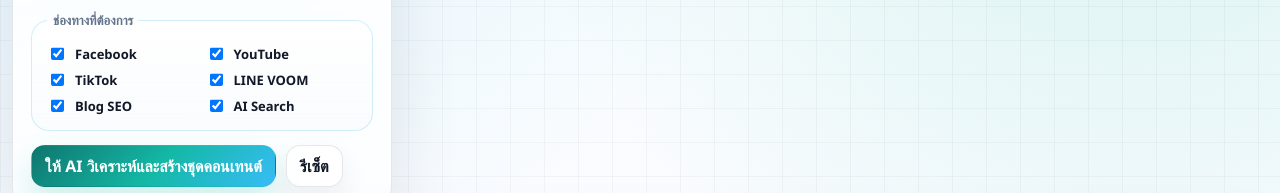
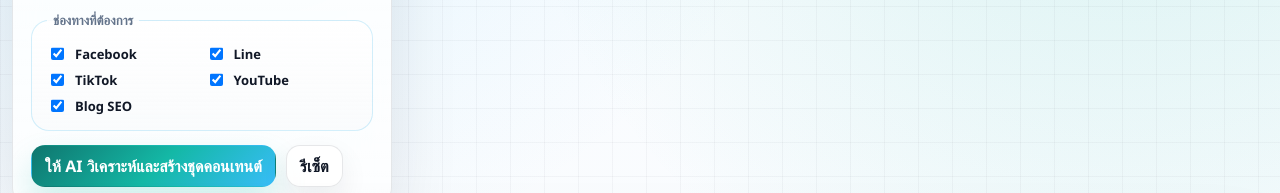
Before and after one commit to flooksatawat/social-content-studio, a website: page index.html in a window 1280 px wide. Shown: the part 538-731 px from the top of the page. Drawn offline with Linux system fonts and the light colour scheme; no server answers.

Commit message:
Reorder channel options

```diff
--- a/index.html
+++ b/index.html
@@ -70,11 +70,10 @@
             <fieldset class="channel-fieldset">
               <legend>ช่องทางที่ต้องการ</legend>
               <label><input type="checkbox" name="channels" value="facebook" checked /> Facebook</label>
+              <label><input type="checkbox" name="channels" value="linevoom" checked /> Line</label>
+              <label><input type="checkbox" name="channels" value="tiktok" checked /> TikTok</label>
               <label><input type="checkbox" name="channels" value="youtube" checked /> YouTube</label>
-              <label><input type="checkbox" name="channels" value="tiktok" checked /> TikTok</label>
-              <label><input type="checkbox" name="channels" value="linevoom" checked /> LINE VOOM</label>
               <label><input type="checkbox" name="channels" value="blog" checked /> Blog SEO</label>
-              <label><input type="checkbox" name="channels" value="aiSearch" checked /> AI Search</label>
             </fieldset>
 
             <div class="button-row">
```
